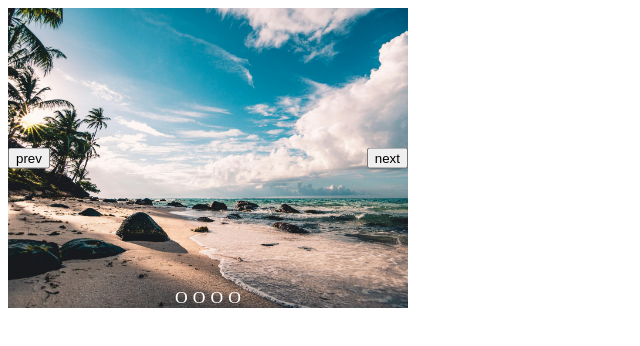
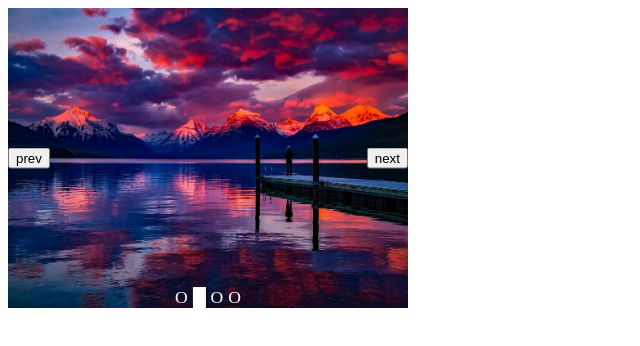
Before and after one commit to AliHassanL12/image-carousel, a website built with webpack: page src/template.html in a window 1280 px wide. Shown: the whole page, without its empty margins (0-640 px from the left). Built offline with nearby package versions, Linux system fonts and the light colour scheme; files whose address does not match are found by name.

Commit message:
Add indicator for current nav circle

```diff
--- a/src/applyCarouselStyle.js
+++ b/src/applyCarouselStyle.js
@@ -1,4 +1,13 @@
-const render = function applyStyleToCarousel(currentWidth, element) {
+const renderCurrentCircle = function renderCurrentCircle(currentWidth, slideWidth) {
+  const resetToggle = document.querySelector('.current');
+  if (resetToggle) resetToggle.classList.toggle('current');
+  const index = (currentWidth / slideWidth) + 1;
+  const indexRelatedCircle = document.querySelector(`.circle:nth-child(${index})`);
+  indexRelatedCircle.classList.toggle('current');
+};
+
+const render = function applyStyleToCarousel(currentWidth, slideWidth, element) {
+  renderCurrentCircle(currentWidth, slideWidth);
   element.style.right = `${currentWidth}px`;
 };
 
@@ -11,4 +20,5 @@ const renderNavigationCircles = function renderNavigationCircles(imagesCount) {
     navCirclesDiv.appendChild(span);
   }
 };
+
 export { render, renderNavigationCircles };
--- a/src/css/styles.css
+++ b/src/css/styles.css
@@ -55,3 +55,7 @@ button.prev {
 .circle {
   cursor: pointer;
 }
+
+.current {
+  background-color: white;
+}
--- a/src/index.js
+++ b/src/index.js
@@ -1,4 +1,6 @@
 import "./css/styles.css";
 import attachListeners from "./eventAttacher";
+import move from './next';
 
 attachListeners();
+setInterval(move.moveNext, 5000);
--- a/src/next.js
+++ b/src/next.js
@@ -20,19 +20,19 @@ const carouselMover = function createCarouselImageSlider(initialWidth = 400) {
 
   const moveNext = function moveToNextCarouselImage() {
     currentWidth = increaseWidth(currentWidth, slideWidth, max, min);
-    render(currentWidth, carousel);
+    render(currentWidth, slideWidth, carousel);
   };
 
   const movePrevious = function moveToPreviousCarouselImage() {
     currentWidth = decreaseWidth(currentWidth, slideWidth, max, min);
-    render(currentWidth, carousel);
+    render(currentWidth, slideWidth, carousel);
   };
 
   const moveToImage = function jumpToCorrespondingImage(event) {
     const circle = event.target;
     const index = Array.from(circle.parentNode.children).indexOf(circle);
     currentWidth = setWidthBasedOnCircle(slideWidth, index);
-    render(currentWidth, carousel);
+    render(currentWidth, slideWidth, carousel);
   };
 
   return {
```
